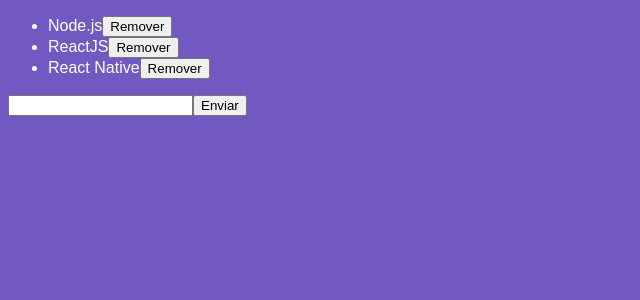
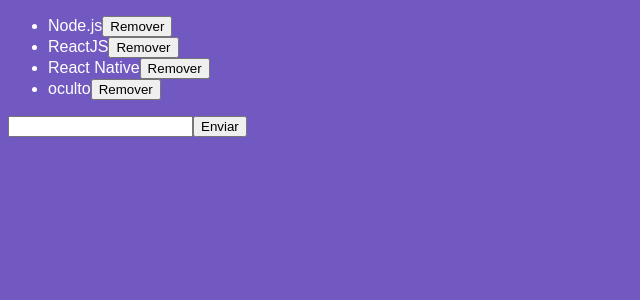
Before and after one commit to DarianeLourdes/IntroductionReact, a React app: page / in a window 1280 px wide. Shown: the top 300 px of the page, without its empty margins (0-640 px from the left). Built offline with nearby package versions, Linux system fonts and the light colour scheme.

Commit message:
chore: DefaultProps & PropTypes

```diff
--- a/package.json
+++ b/package.json
@@ -24,6 +24,7 @@
     "webpack-dev-server": "^3.10.3"
   },
   "dependencies": {
+    "prop-types": "^15.7.2",
     "react": "^16.13.1",
     "react-dom": "^16.13.1"
   }
--- a/src/components/TechItem.js
+++ b/src/components/TechItem.js
@@ -1,4 +1,5 @@
 import React from 'react';
+import PropTypes from 'prop-types';
 
 function TechItem({ tech, onDelete }) {
   return (
@@ -9,4 +10,13 @@
   );
 }
 
+TechItem.defaultProps = {
+  tech: 'oculto',
+};
+
+TechItem.propTypes = {
+  tech: PropTypes.string,
+  onDelete: PropTypes.func.isRequired,
+};
+
 export default TechItem;
--- a/src/components/TechList.js
+++ b/src/components/TechList.js
@@ -33,12 +33,14 @@
     return (
       <form onSubmit={this.handleSubmit}>
         <ul>
-          {this.state.techs.map(tech =>
-          <TechItem
-            key={tech}
-            tech={tech}
-            onDelete={() => this.handleDelete(tech)}
-          />)}
+          {this.state.techs.map(tech => (
+            <TechItem
+              key={tech}
+              tech={tech}
+              onDelete={() => this.handleDelete(tech)}
+            />
+          ))}
+          <TechItem />
         </ul>
         <input
           type="text"
```
